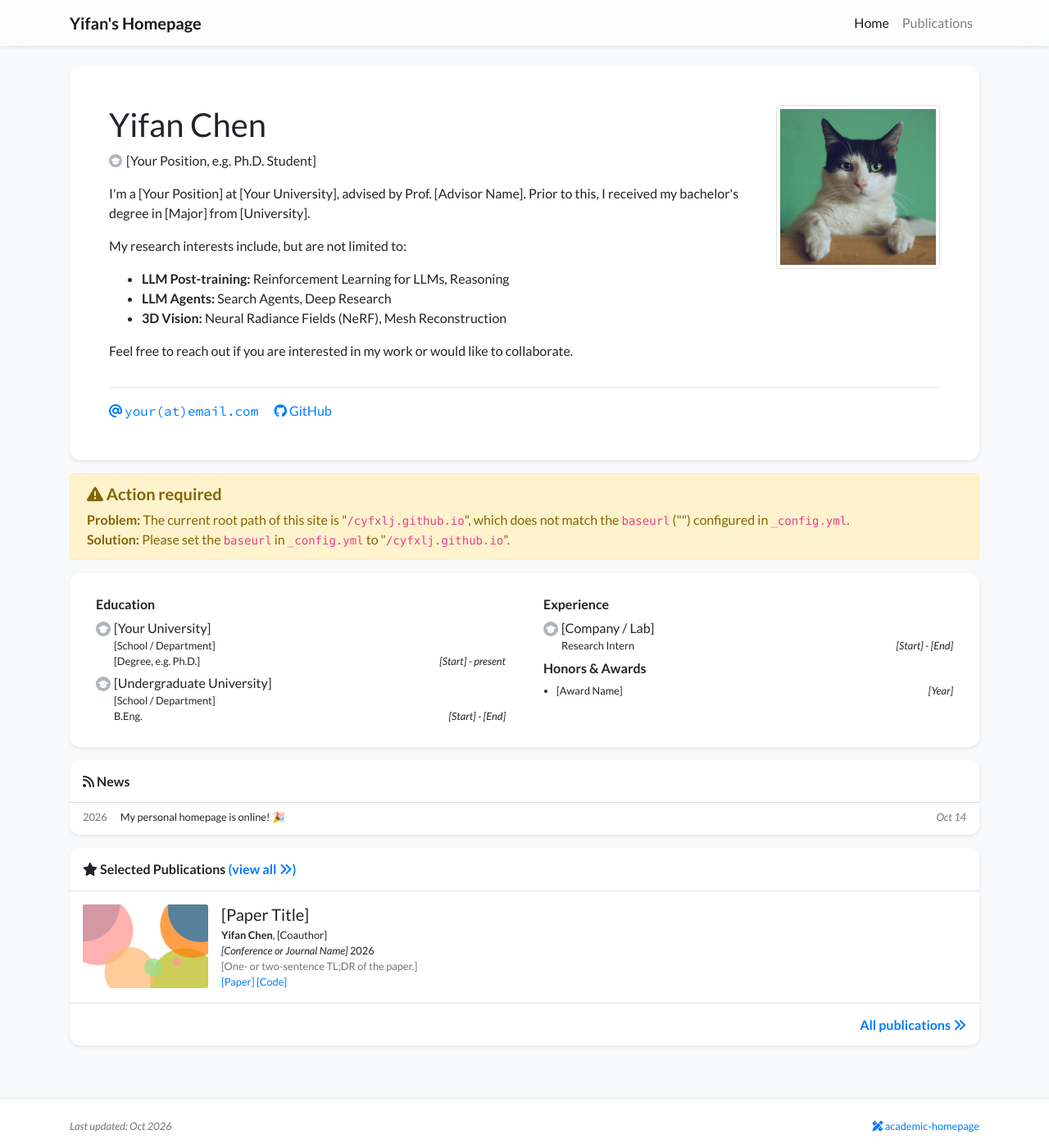
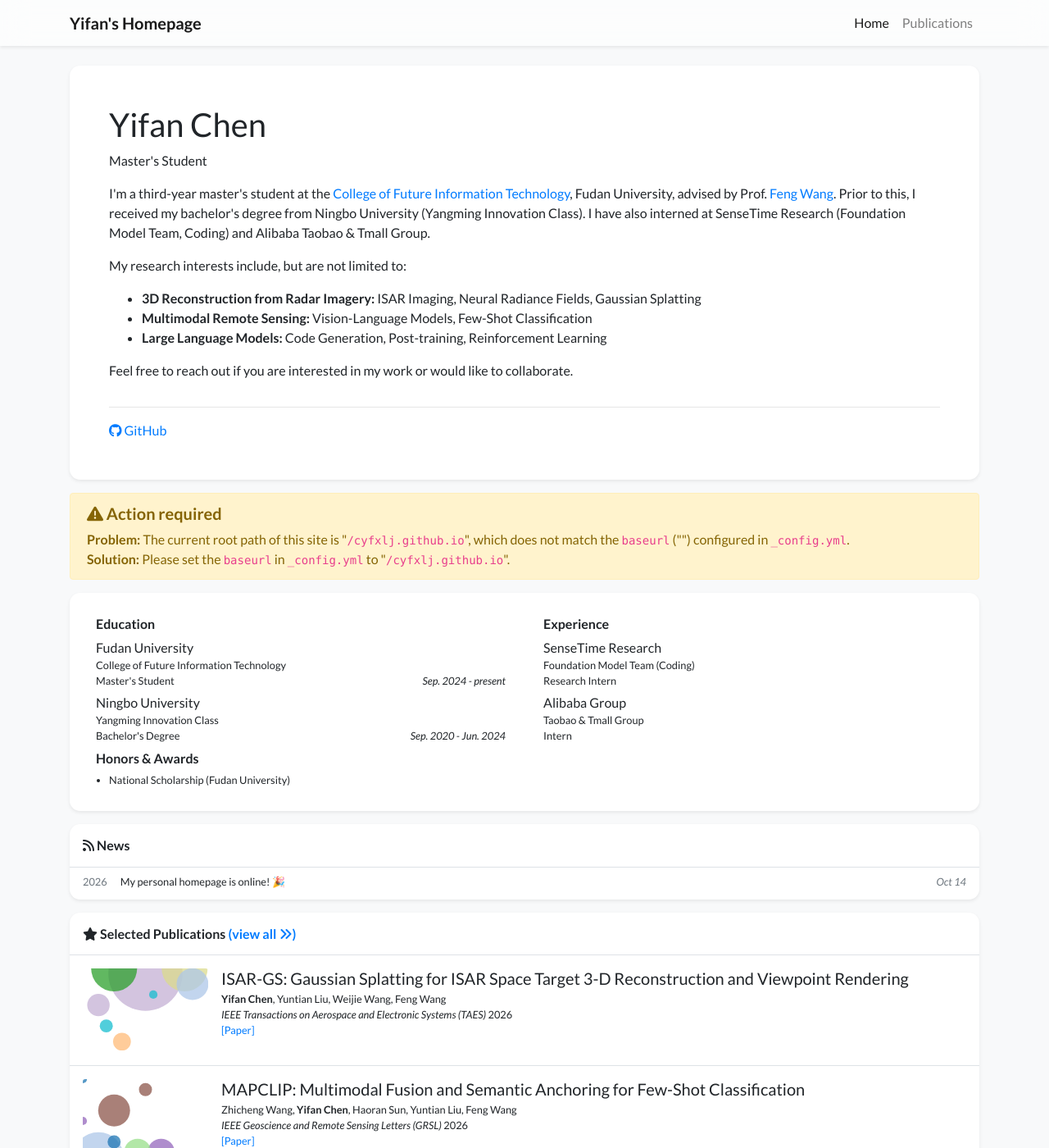
Before and after one commit to cyfxlj/cyfxlj.github.io, a Jekyll site: the page built from index.html, in a window 1280 px wide and 1400 px high. Shown: the whole window at 82% size. Built offline with Jekyll 4.4.1, drawn with Linux system fonts in a browser that asks for light colours; nearby versions of some CDN libraries; a style sheet for code colours, icons or effects is not loaded; some of the changed text lies outside the part shown.

Commit message:
Fill in profile, education, experience, award and publications

```diff
--- a/_data/authors.yml
+++ b/_data/authors.yml
@@ -2,5 +2,5 @@
 "Yifan Chen":
   bold: true
 
-# "Coauthor Name":
-#   url: https://example.com
+"Feng Wang":
+  url: https://fit.fudan.edu.cn/En/Data/View/2988
--- a/_data/profile.yml
+++ b/_data/profile.yml
@@ -3,11 +3,11 @@ secondary_name: ""  # 可选：中文名，会以小字显示在英文名后面
 navbar_name: "Yifan's Homepage"
 
 positions:
-- name: "[Your Position, e.g. Ph.D. Student]"
-  logo: /assets/images/badges/placeholder.svg  # 换成学校/机构的 logo（可选）
+- name: "Master's Student"
+  # logo: /assets/images/badges/fudan.png  # 学校 logo（可选）
 
 
-email: "your@email.com"  # TODO: 换成你想公开的邮箱（页面上会显示成 xxx(at)xxx 防爬虫）
+# email: "your@email.com"  # 想公开邮箱就取消注释（页面上会显示成 xxx(at)xxx 防爬虫）
 # cv_link: /assets/files/cv.pdf
 # gscholar: xxxxxxxxxxxx  # Google Scholar 主页链接里 user= 后面那串
 github: cyfxlj
@@ -18,43 +18,49 @@ github: cyfxlj
 short_bio_text_justify: false
 short_bio: >-
   <p>
-    I'm a [Your Position] at [Your University], advised by Prof. [Advisor Name].
-    Prior to this, I received my bachelor's degree in [Major] from [University].
+    I'm a third-year master's student at the
+    <a href="https://fit.fudan.edu.cn/" target="_blank">College of Future Information Technology</a>, Fudan University,
+    advised by Prof. <a href="https://fit.fudan.edu.cn/En/Data/View/2988" target="_blank">Feng Wang</a>.
+    Prior to this, I received my bachelor's degree from Ningbo University (Yangming Innovation Class).
+    I have also interned at SenseTime Research (Foundation Model Team, Coding) and Alibaba Taobao & Tmall Group.
   </p>
   <p>
     My research interests include, but are not limited to:
   </p>
   <ul>
-    <li><strong>LLM Post-training:</strong> Reinforcement Learning for LLMs, Reasoning</li>
-    <li><strong>LLM Agents:</strong> Search Agents, Deep Research</li>
-    <li><strong>3D Vision:</strong> Neural Radiance Fields (NeRF), Mesh Reconstruction</li>
+    <li><strong>3D Reconstruction from Radar Imagery:</strong> ISAR Imaging, Neural Radiance Fields, Gaussian Splatting</li>
+    <li><strong>Multimodal Remote Sensing:</strong> Vision-Language Models, Few-Shot Classification</li>
+    <li><strong>Large Language Models:</strong> Code Generation, Post-training, Reinforcement Learning</li>
   </ul>
   <p>
     Feel free to reach out if you are interested in my work or would like to collaborate.
   </p>
 
-portrait_url: /assets/images/photos/portrait.jpg  # TODO: 用你的照片覆盖这个文件
+# portrait_url: /assets/images/photos/portrait.jpg  # 照片放到这个路径后取消注释
 # portrait_caption: >-
 #   鼠标悬停在照片上时显示的文字（可选）
 
+# logo 都是可选的：把图片放进 assets/images/badges/，再加一行 logo: /assets/images/badges/xxx.png
 education:
-- name: "[Your University]"
-  logo: /assets/images/badges/placeholder.svg
-  dept: "[School / Department]"
-  position: "[Degree, e.g. Ph.D.]"
-  date: "[Start] - present"
-- name: "[Undergraduate University]"
-  logo: /assets/images/badges/placeholder.svg
-  dept: "[School / Department]"
-  position: B.Eng.
-  date: "[Start] - [End]"
+- name: Fudan University
+  dept: College of Future Information Technology
+  position: Master's Student
+  date: Sep. 2024 - present
+- name: Ningbo University
+  dept: Yangming Innovation Class
+  position: Bachelor's Degree
+  date: Sep. 2020 - Jun. 2024
 
 experience:
-- name: "[Company / Lab]"
-  logo: /assets/images/badges/placeholder.svg
+- name: SenseTime Research
+  dept: Foundation Model Team (Coding)
   position: Research Intern
-  date: "[Start] - [End]"
+  # date: Mon. YYYY - Mon. YYYY
+- name: Alibaba Group
+  dept: Taobao & Tmall Group
+  position: Intern
+  # date: Mon. YYYY - Mon. YYYY
 
 awards:
-- name: "[Award Name]"
-  date: "[Year]"
+- name: National Scholarship (Fudan University)
+  # date: YYYY
--- a/_includes/widgets/experience_card.html
+++ b/_includes/widgets/experience_card.html
@@ -10,7 +10,7 @@
                             <ul class="list-unstyled mb-1">
                                 {% for item in site.data.profile.education %}
                                 <li class="media mb-1">
-                                    <img src="{{ item.logo | relative_url }}" alt="{{ item.name }}" style="width: 18px;" class="mr-1 mt-1">
+                                    {% if item.logo %}<img src="{{ item.logo | relative_url }}" alt="{{ item.name }}" style="width: 18px;" class="mr-1 mt-1">{% endif %}
                                     <div class="media-body">
                                         <div>{{ item.name }}</div>
                                         <div class="small">{{ item.dept }}</div>
@@ -33,7 +33,7 @@
                             <ul class="list-unstyled mb-1">
                                 {% for item in site.data.profile.experience %}
                                 <li class="media mb-1">
-                                    <img src="{{ item.logo | relative_url }}" alt="{{ item.name }}" style="width: 18px;" class="mr-1 mt-1">
+                                    {% if item.logo %}<img src="{{ item.logo | relative_url }}" alt="{{ item.name }}" style="width: 18px;" class="mr-1 mt-1">{% endif %}
                                     <div class="media-body">
                                         <div>{{ item.name }}</div>
                                         <div class="small">{{ item.dept }}</div>
--- a/_includes/widgets/profile_card.html
+++ b/_includes/widgets/profile_card.html
@@ -49,9 +49,11 @@
                 <hr />
                 <div class="row">
                     <div class="col">
+                        {% if site.data.profile.email %}
                         <a class="pr-3" href="mailto:{{ site.data.profile.email | encode_email }}">
                             <i class="fas fa-at"></i> <span class="email-text">{{ site.data.profile.email | replace: "@", "(at)" }}</span>
                         </a>
+                        {% endif %}
 
                         {% if site.data.profile.gscholar %}
                         {%- if site.data.profile.gscholar contains 'scholar.google' -%}
```
Also changed, not shown: _publications/2025/2025-isar-neural-3d-reconstruction.md (added, +13 -0 lines), _publications/2026/2026-example.md (deleted, +0 -20 lines), _publications/2026/2026-isar-gs.md (added, +15 -0 lines), _publications/2026/2026-mapclip.md (added, +15 -0 lines), README.md, assets/images/badges/placeholder.svg (deleted), assets/images/photos/portrait.jpg (deleted).
